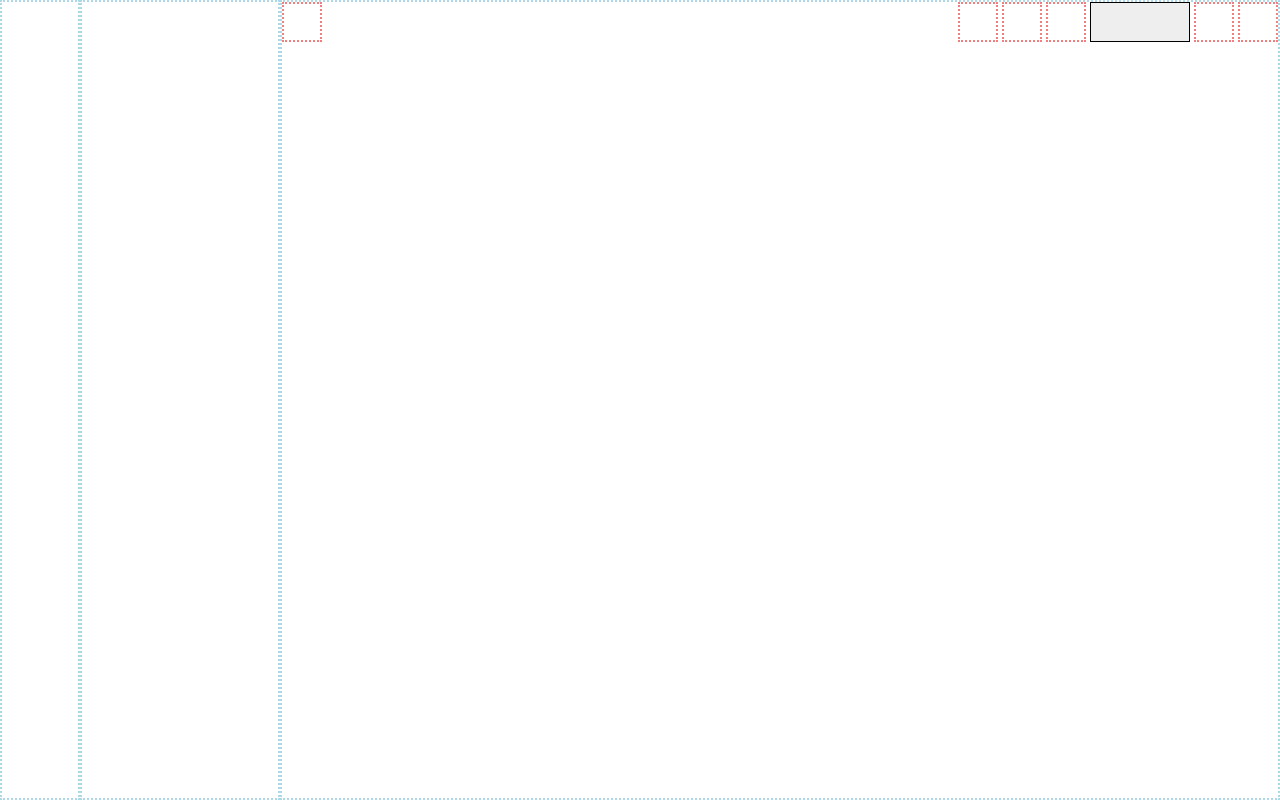
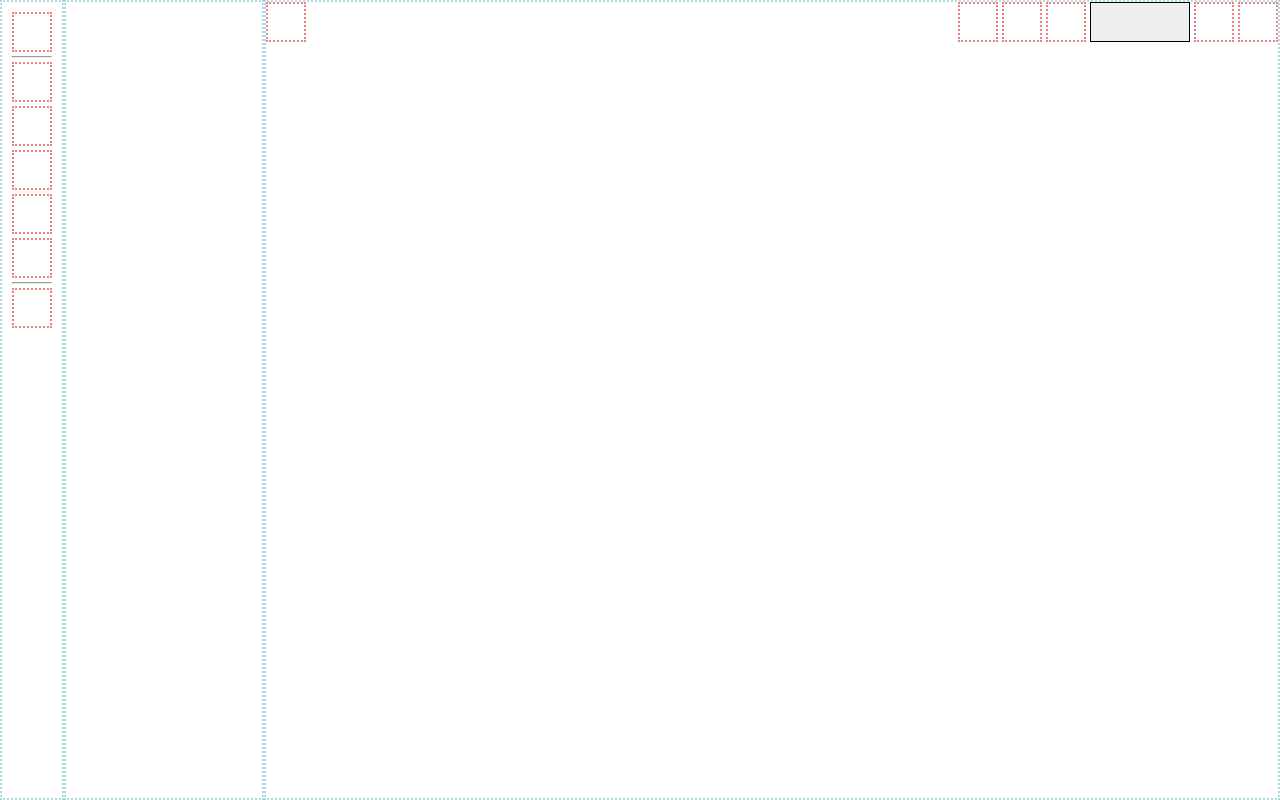
Before and after one commit to vzaboraite/boolean-uk-html-adding-the-rest, a plain HTML site: page pages/discord.html in a window 1280 px wide. Drawn offline with Linux system fonts and the light colour scheme.

Commit message:
Update server-sidebar aside.

```diff
--- a/pages/discord.html
+++ b/pages/discord.html
@@ -10,13 +10,23 @@
   <body>
     <div class="grid-container">
       <aside class="server-sidebar">
-        <!-- Add HTML here -->
+        <ul class="seven-row-grid nav-icons">
+          <li class="icon"></li>
+          <hr />
+          <li class="icon"></li>
+          <li class="icon"></li>
+          <li class="icon"></li>
+          <li class="icon"></li>
+          <li class="icon"></li>
+          <hr />
+          <li class="icon"></li>
+        </ul>
       </aside>
       <aside class="channel-sidebar">
         <!-- Add HTML here -->
       </aside>
       <main class="main-view">
-        <header class="three-column-grid__exapnd-two">
+        <header class="three-column-grid__expand-two">
           <div class="icon"></div>
           <div class="expand"></div>
           <ul class="six-column-grid__expand-four nav-icons">
--- a/styles/discord.css
+++ b/styles/discord.css
@@ -1,5 +1,6 @@
 * {
   margin: 0;
+  padding: 0;
   box-sizing: border-box;
 }
 
@@ -27,11 +28,20 @@
   display: grid;
   grid-template:
     "server-sidebar channel-sidebar main-view" 1fr /
-    80px 200px 1fr;
+    auto 200px 1fr;
 }
 
 .server-sidebar {
   grid-area: server-sidebar;
+
+  padding: 10px;
+}
+
+.seven-row-grid {
+  display: grid;
+  grid-auto-rows: auto;
+
+  gap: 4px;
 }
 
 .channel-sidebar {
@@ -42,11 +52,11 @@
   grid-area: main-view;
 }
 
-ul li {
+.nav-icons li {
   list-style-type: none;
 }
 
-.three-column-grid__exapnd-two {
+.three-column-grid__expand-two {
   display: grid;
   grid-template-columns: auto 1fr auto;
 
```
